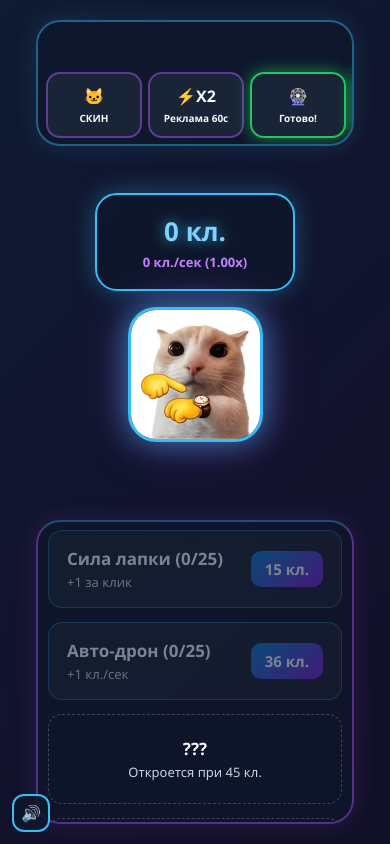
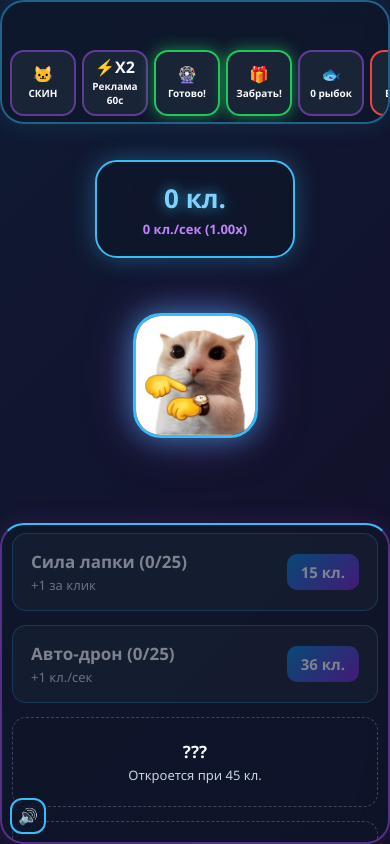
Before and after one commit to chernopopik/meme-cat-clicker, a plain HTML site: page index.html in a window 390 px wide. Drawn offline with Linux system fonts and the light colour scheme; a script that the page names is missing.

Commit message:
Update style.css

```diff
--- a/style.css
+++ b/style.css
@@ -95,90 +95,114 @@ body {
 
 body.space-bg { background: radial-gradient(circle at 20% 30%, #311042 0%, #090d16 50%, #020617 100%) !important; }
 /* =========================================================
-   МОБИЛЬНАЯ АДАПТАЦИЯ (ВЕРТИКАЛЬНЫЙ И ГОРИЗОНТАЛЬНЫЙ РЕЖИМЫ)
+   УСИЛЕННАЯ МОБИЛЬНАЯ АДАПТАЦИЯ (ВЕРТИКАЛЬНО И ГОРИЗОНТАЛЬНО)
    ========================================================= */
 
-/* Общие правила для всех телефонов и планшетов */
-@media (max-width: 950px) {
-    body {
-        user-select: none;
-        -webkit-user-select: none;
-        touch-action: manipulation;
-        overflow: hidden;
+@media screen and (max-width: 900px) {
+    html, body {
+        margin: 0 !important;
+        padding: 0 !important;
+        width: 100vw !important;
+        height: 100dvh !important;
+        max-width: 100vw !important;
+        overflow: hidden !important;
+        user-select: none !important;
+        -webkit-user-select: none !important;
+        touch-action: manipulation !important;
     }
 
-    /* Модальные окна не вылезают за края экрана телефона */
+    /* Модальные окна строго по ширине телефона */
     .modal-box {
         width: 94vw !important;
         max-width: 94vw !important;
-        max-height: 88vh !important;
+        max-height: 86vh !important;
         padding: 14px !important;
-        box-sizing: border-box;
+        box-sizing: border-box !important;
     }
 
-    /* Сетка скинов и наград в 2 колонки вместо 3 на узких экранах */
     #skin-grid, #daily-grid {
         grid-template-columns: repeat(2, 1fr) !important;
     }
 
-    /* Переносим кнопку звука вниз слева над улучшениями, чтобы не перекрывалась шторкой VK */
+    /* Кнопка звука в левый нижний угол (подальше от шторки VK) */
     #mute-btn {
         top: auto !important;
         right: auto !important;
-        bottom: 12px !important;
-        left: 12px !important;
-        width: 38px !important;
-        height: 38px !important;
+        bottom: 10px !important;
+        left: 10px !important;
+        width: 36px !important;
+        height: 36px !important;
         font-size: 16px !important;
-        z-index: 50 !important;
+        z-index: 99 !important;
     }
 }
 
-/* 1. ВЕРТИКАЛЬНЫЙ РЕЖИМ ТЕЛЕФОНА (Портретная ориентация) */
-@media (max-width: 768px) and (orientation: portrait) {
+/* 1. ВЕРТИКАЛЬНЫЙ РЕЖИМ (Когда телефон стоит прямо) */
+@media screen and (max-width: 900px) and (orientation: portrait) {
     body {
         display: flex !important;
         flex-direction: column !important;
-        height: 100dvh !important;
-        width: 100vw !important;
+        grid-template-columns: none !important;
+        grid-template-rows: none !important;
     }
 
-    /* Верхняя панель кнопок (с отступом сверху 48px под системную шторку VK) */
+    /* Верхняя панель кнопок (листается пальцем влево-вправо) */
     #left-panel {
-        width: 100% !important;
+        position: relative !important;
+        top: 0 !important;
+        left: 0 !important;
+        width: 100vw !important;
+        max-width: 100vw !important;
         height: auto !important;
-        padding: 50px 8px 6px 8px !important;
+        padding: 48px 8px 6px 8px !important; /* Отступ сверху под шторку VK */
         display: flex !important;
         flex-direction: row !important;
         flex-wrap: nowrap !important;
         overflow-x: auto !important;
+        overflow-y: hidden !important;
         gap: 6px !important;
-        box-sizing: border-box;
-        flex-shrink: 0;
+        box-sizing: border-box !important;
+        flex-shrink: 0 !important;
+        z-index: 20 !important;
     }
 
     #left-panel .side-btn {
-        min-width: 64px !important;
-        padding: 6px 4px !important;
+        min-width: 66px !important;
+        width: 66px !important;
+        height: 52px !important;
+        padding: 4px 2px !important;
         font-size: 10px !important;
-        flex-shrink: 0;
+        flex-shrink: 0 !important;
+        display: flex !important;
+        flex-direction: column !important;
+        justify-content: center !important;
+        align-items: center !important;
     }
 
     #left-panel .side-btn .big {
         font-size: 16px !important;
-        margin-bottom: 2px;
+        line-height: 1.1 !important;
     }
 
-    /* Центральная зона с котом */
+    /* Центральный блок: клики + кот */
     #center-area {
-        width: 100% !important;
+        position: relative !important;
+        top: 0 !important;
+        left: 0 !important;
+        width: 100vw !important;
+        max-width: 100vw !important;
         flex: 1 1 auto !important;
         min-height: 0 !important;
         display: flex !important;
         flex-direction: column !important;
         justify-content: center !important;
         align-items: center !important;
-        position: relative !important;
+        padding: 4px !important;
+        box-sizing: border-box !important;
+    }
+
+    #score-box {
+        margin-bottom: 6px !important;
     }
 
     #score {
@@ -190,69 +214,83 @@ body.space-bg { background: radial-gradient(circle at 20% 30%, #311042 0%, #090d
     }
 
     #cat-btn {
-        width: 145px !important;
-        height: 145px !important;
-    }
-
-    #cat-emoji {
-        font-size: 90px !important;
-    }
-
-    #cat-img {
         width: 135px !important;
         height: 135px !important;
     }
 
-    /* Нижняя панель улучшений */
+    #cat-emoji {
+        font-size: 82px !important;
+    }
+
+    #cat-img {
+        width: 125px !important;
+        height: 125px !important;
+    }
+
+    /* Нижняя панель прокачек на всю ширину экрана */
     #right-panel {
-        width: 100% !important;
-        height: 36dvh !important;
-        max-height: 36dvh !important;
+        position: relative !important;
+        top: 0 !important;
+        right: 0 !important;
+        bottom: 0 !important;
+        width: 100vw !important;
+        max-width: 100vw !important;
+        height: 38dvh !important;
+        max-height: 38dvh !important;
         overflow-y: auto !important;
-        padding: 8px 10px 55px 10px !important;
-        box-sizing: border-box;
-        border-top: 2px solid rgba(56, 189, 248, 0.35);
-        flex-shrink: 0;
+        overflow-x: hidden !important;
+        padding: 8px 10px 52px 10px !important;
+        box-sizing: border-box !important;
+        border-top: 2px solid #38bdf8 !important;
+        flex-shrink: 0 !important;
+        z-index: 20 !important;
     }
 }
 
-/* 2. ГОРИЗОНТАЛЬНЫЙ РЕЖИМ ТЕЛЕФОНА (Альбомная ориентация) */
-@media (max-height: 520px) and (orientation: landscape) {
+/* 2. ГОРИЗОНТАЛЬНЫЙ РЕЖИМ (Когда телефон повёрнут набок) */
+@media screen and (max-width: 950px) and (orientation: landscape) {
     body {
         display: flex !important;
         flex-direction: row !important;
-        height: 100dvh !important;
-        width: 100vw !important;
+        grid-template-columns: none !important;
+        grid-template-rows: none !important;
     }
 
-    /* Компактная левая панель в 2 столбца */
     #left-panel {
+        position: relative !important;
         width: 145px !important;
+        min-width: 145px !important;
         height: 100dvh !important;
-        padding: 8px !important;
+        padding: 6px !important;
         display: grid !important;
         grid-template-columns: repeat(2, 1fr) !important;
-        gap: 5px !important;
+        gap: 4px !important;
         overflow-y: auto !important;
-        box-sizing: border-box;
-        flex-shrink: 0;
+        box-sizing: border-box !important;
+        flex-shrink: 0 !important;
     }
 
     #left-panel .side-btn {
-        padding: 4px 2px !important;
+        width: 100% !important;
+        min-width: 0 !important;
+        height: 44px !important;
+        padding: 2px !important;
         font-size: 9px !important;
-        min-height: 42px !important;
     }
 
     #left-panel .side-btn .big {
         font-size: 14px !important;
     }
 
-    /* Центральный кот чуть меньше, чтобы влезал по высоте */
     #center-area {
+        position: relative !important;
         flex: 1 1 auto !important;
+        min-width: 0 !important;
         height: 100dvh !important;
-        min-width: 0 !important;
+        display: flex !important;
+        flex-direction: column !important;
+        justify-content: center !important;
+        align-items: center !important;
     }
 
     #score {
@@ -260,26 +298,27 @@ body.space-bg { background: radial-gradient(circle at 20% 30%, #311042 0%, #090d
     }
 
     #cat-btn {
-        width: 120px !important;
-        height: 120px !important;
+        width: 115px !important;
+        height: 115px !important;
     }
 
     #cat-emoji {
-        font-size: 75px !important;
+        font-size: 70px !important;
     }
 
     #cat-img {
-        width: 110px !important;
-        height: 110px !important;
+        width: 105px !important;
+        height: 105px !important;
     }
 
-    /* Правая панель улучшений с отступом сверху под шторку VK */
     #right-panel {
+        position: relative !important;
         width: 240px !important;
+        min-width: 240px !important;
         height: 100dvh !important;
-        padding: 44px 8px 10px 8px !important;
+        padding: 44px 8px 10px 8px !important; /* Отступ сверху под шторку VK */
         overflow-y: auto !important;
-        box-sizing: border-box;
-        flex-shrink: 0;
+        box-sizing: border-box !important;
+        flex-shrink: 0 !important;
     }
 }
```
